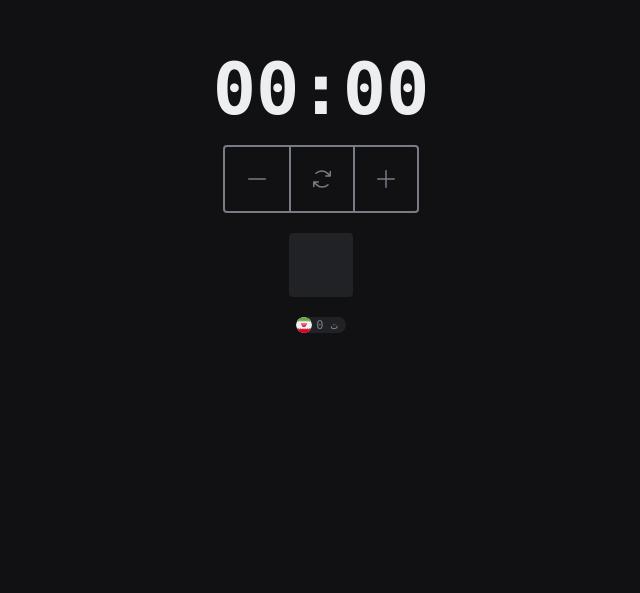
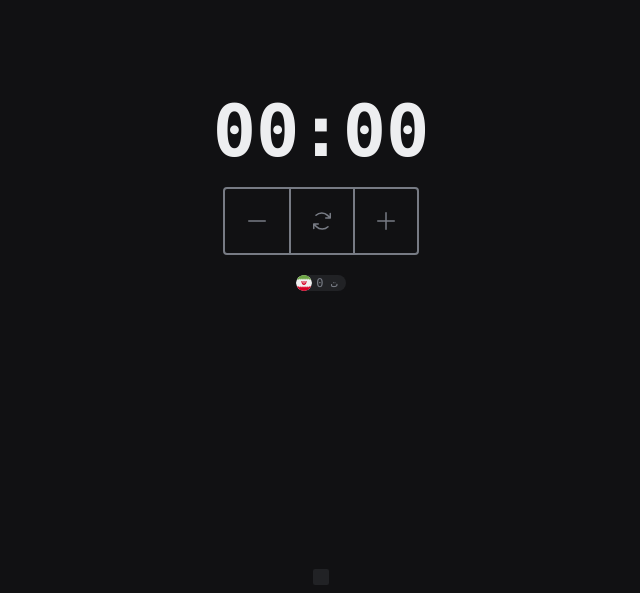
Before and after one commit to gikdev/bahrito, a React (Vite) app: page / in a window 1280 px wide. Shown: the part 207-800 px from the top of the page, without its empty margins (319-959 px from the left). Built offline with nearby package versions, Linux system fonts and the light colour scheme.

Commit message:
Improved the PowerBall!!!

```diff
--- a/index.html
+++ b/index.html
@@ -5,7 +5,7 @@
   <meta charset="UTF-8" />
   <link rel="icon" type="image/svg+xml" href="/vite.svg" />
   <meta name="viewport" content="width=device-width, initial-scale=1.0" />
-  <title>Bahrito - v1.5.1</title>
+  <title>Bahrito - v1.5.2</title>
 </head>
 
 <body class="p-2 flex flex-col gap-2 items-center min-h-dvh justify-center">
--- a/src/components/counter/index.tsx
+++ b/src/components/counter/index.tsx
@@ -1,12 +1,12 @@
 import { jn, minutesToClock } from "@/shared/helpers"
 import { ArrowsClockwise, Minus, Plus } from "@phosphor-icons/react"
 import Btn from "./btn"
+import PowerInput from "./power-input"
 import Tag from "./tag"
 import useMinutes from "./use-minutes"
-import PowerInput from "./power-input"
 
 function Counter() {
-  const { minutes, inc, dec, change } = useMinutes()
+  const { minutes, inc, dec, change, reset } = useMinutes()
 
   const btnContainer = jn(
     "flex border-2 divide-x-2 rounded overflow-hidden",
@@ -25,11 +25,12 @@ function Counter() {
         <Btn onClick={inc} icon={Plus} />
       </div>
       <PowerInput
-        eventMap={{
-          Enter: () => change(),
-          "+": () => inc(),
-          "-": () => dec(),
-        }}
+        events={[
+          [change, "Enter"],
+          [inc, "+", "="],
+          [dec, "-"],
+          [reset, "0"],
+        ]}
       />
       <div className="items-center justify-center flex flex-wrap gap-2">
         <Tag currency="IRT" minutes={minutes} />
--- a/src/components/counter/power-input.tsx
+++ b/src/components/counter/power-input.tsx
@@ -1,13 +1,18 @@
 type Props = {
-  eventMap: { [x: string]: () => void }
+  events: [() => void, ...events: string[]][]
 }
 
-function PowerInput({ eventMap }: Props) {
+function PowerInput({ events }: Props) {
   function handleKeyUp(e: React.KeyboardEvent<HTMLInputElement>) {
-    ;(e.target as HTMLInputElement).value = ""
     e.preventDefault()
+    const target = e.target as HTMLInputElement
+    target.value = ""
 
-    for (const event in eventMap) if (e.key === event) eventMap[event]()
+    if (import.meta.env.DEV) console.log(e.key)
+
+    events.map(([action, ...keys]) => {
+      if (keys.includes(e.key)) action()
+    })
   }
 
   return <input className="powerball" onKeyDown={handleKeyUp} />
--- a/src/components/counter/use-minutes.tsx
+++ b/src/components/counter/use-minutes.tsx
@@ -1,12 +1,17 @@
 import { useReducer } from "react"
 
-type Action = { type: "inc" } | { type: "dec" } | { type: "change"; value: number }
+type Action =
+  | { type: "inc" }
+  | { type: "dec" }
+  | { type: "reset" }
+  | { type: "change"; value: number }
 
 function reducer(minutes: number, action: Action) {
   let final = minutes
 
   if (action.type === "inc") final = minutes + 1
   if (action.type === "dec") final = minutes > 0 ? minutes - 1 : minutes
+  if (action.type === "reset") final = 0
   if (action.type === "change") final = action.value
 
   localStorage.setItem("COUNT", JSON.stringify(final))
@@ -20,6 +25,7 @@ function useMinutes() {
 
   const inc = () => dispatch({ type: "inc" })
   const dec = () => dispatch({ type: "dec" })
+  const reset = () => dispatch({ type: "reset" })
   const change = () => {
     // biome-ignore lint/security/noGlobalEval: <explanation>
     const value = Number(eval(prompt("How much?", minutes.toString()) ?? "0"))
@@ -27,7 +33,7 @@ function useMinutes() {
     dispatch({ type: "change", value })
   }
 
-  return { minutes, inc, dec, change }
+  return { minutes, inc, dec, change, reset }
 }
 
 export default useMinutes
--- a/src/shared/styles.css
+++ b/src/shared/styles.css
@@ -5,14 +5,15 @@
 @layer components {
   .powerball {
     @apply
-      size-16 focus:rotate-180 rounded cursor-pointer
-      bg-neutral-dark text-transparent
-      focus:bg-[#e8b904] focus:outline-none;
+      absolute left-[50%] bottom-[0%] -translate-x-1/2
+      -translate-y-1/2 size-4 focus:size-12 focus:rotate-[360deg]
+      rounded-sm cursor-pointer bg-neutral-dark focus:bottom-[5%]
+      text-transparent focus:bg-[dodgerblue] focus:outline-none;
 
-    transition: all 300ms, border-radius 500ms;
+    transition: all 500ms, border-radius 2s;
 
     &:focus {
-      box-shadow:1px 1px 10px 5px hsla(48, 97%, 46%,0.1);
+      box-shadow: 1px 1px 10px 5px hsla(210, 100%, 56%, 0.3);
       border-radius: 3rem;
     }
   }
```
